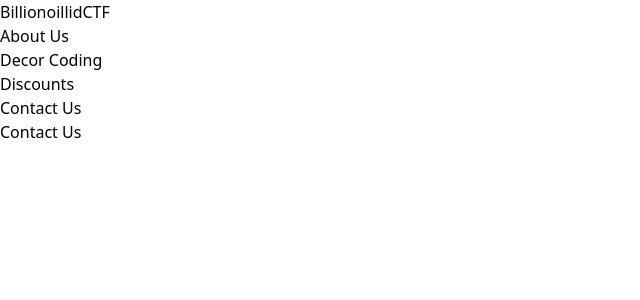
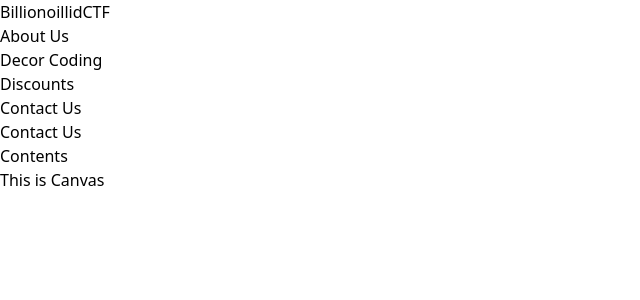
Before and after one commit to Yuslash/Remodeling-2, a React (Vite) app: page / in a window 1280 px wide. Shown: the top 300 px of the page, without its empty margins (0-640 px from the left). Built offline with nearby package versions, Linux system fonts and the light colour scheme.

Commit message:
the rough structure is ready now the main part implementation

```diff
--- a/src/App.jsx
+++ b/src/App.jsx
@@ -2,7 +2,7 @@ import Components from "./Components/Components";
 
 export default function App() {
 
-  return <div className="w-full h-full bg-blue-900 flex flex-col top-0 left-0 absolute">
+  return <div className="w-full h-full flex flex-col top-0 left-0 absolute">
 
     <Components />
 
--- a/src/Components/MainHomeBody.jsx
+++ b/src/Components/MainHomeBody.jsx
@@ -1,9 +1,14 @@
+import MainBodyCanvas from "./SubHomeBody/MainBodyCanvas";
+import MainBodyContents from "./SubHomeBody/MainBodyContents";
+
 export default function MainHomeBody() {
 
 
 
   return <>
-     <div className="main-body w-full h-full bg-orange-300">
+     <div className="main-body flex w-full h-full bg-lime-400 ">
+        <MainBodyContents />
+        <MainBodyCanvas />
     </div>
   </>
 }
--- a/src/Components/SubHomeBody/MainBodyCanvas.jsx
+++ b/src/Components/SubHomeBody/MainBodyCanvas.jsx
@@ -0,0 +1,7 @@
+export default function MainBodyCanvas() {
+  return <>
+    <div className="w-full h-full bg-blue-500 flex justify-center items-center">
+      <div>This is Canvas</div>
+    </div>
+  </>
+}
--- a/src/Components/SubHomeBody/MainBodyContents.jsx
+++ b/src/Components/SubHomeBody/MainBodyContents.jsx
@@ -0,0 +1,7 @@
+export default function MainBodyContents() {
+  return <>
+    <div className="w-full h-full bg-red-800 text-black flex justify-center items-center ">
+      <div>Contents</div>
+    </div>
+  </>
+}
--- a/src/Components/TopNavBar.jsx
+++ b/src/Components/TopNavBar.jsx
@@ -2,7 +2,9 @@ export default function TopNavBar() {
   return <>
     <div className="top-nav px-16 py-6 flex justify-between ">
       <div className="company-name">BillionoillidCTF</div>
+
       <div className="middle-navs flex gap-4">
+
         <div className="middle-contents">About Us</div>
         <div className="middle-contents">Decor Coding</div>
         <div className="middle-contents">Discounts</div>
```
